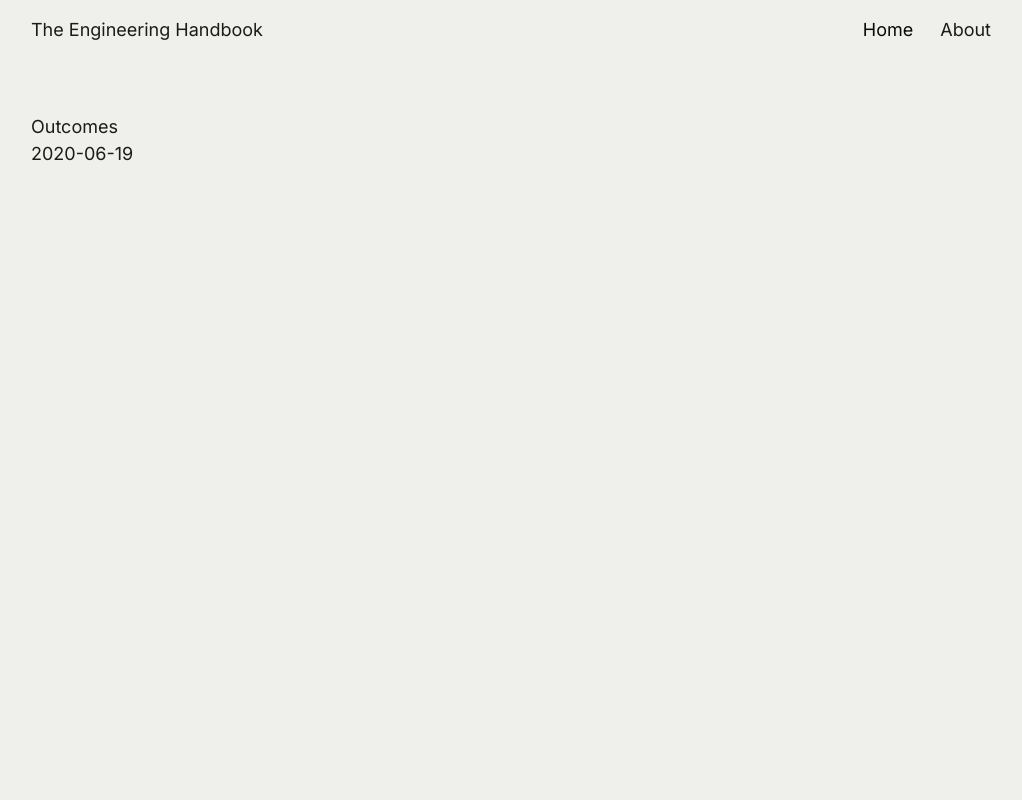
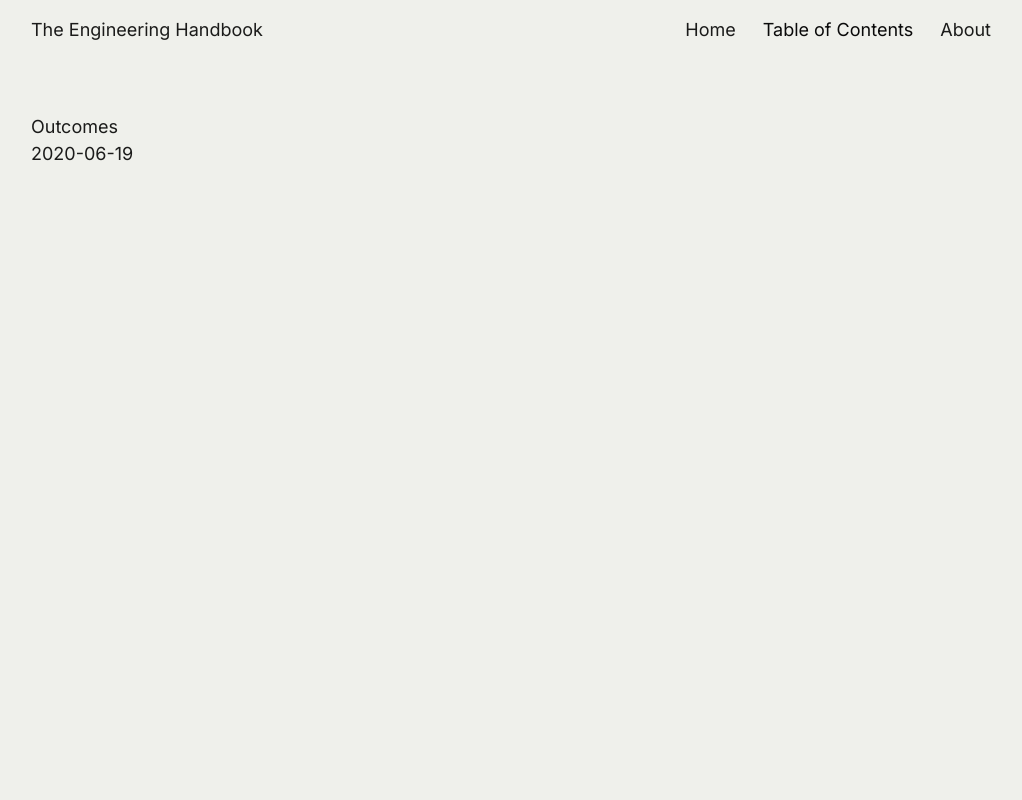
Before and after one commit to cyyapye/theengineeringhandbook-site, a Next.js app: page /content in a window 1280 px wide. Shown: the top 800 px of the page, without its empty margins (129-1151 px from the left). Built offline with nearby package versions, Linux system fonts and the light colour scheme.

Commit message:
add nav handler

```diff
--- a/components/layout.tsx
+++ b/components/layout.tsx
@@ -1,5 +1,7 @@
+import { useState } from 'react'
 import Head from "next/head"
 import Link from "next/link"
+import { useRouter } from 'next/router'
 import * as React from "react"
 import Author from "./author"
 import classnames from 'classnames'
@@ -15,6 +17,9 @@ export default function Layout({
     children: React.ReactNode
     home?: boolean
 }) {
+    const [showMenu, setShowMenu] = useState(false)
+    const router = useRouter()
+
     return (
         <section className="hero is-fullheight">
             <Head>
@@ -43,17 +48,22 @@ export default function Layout({
                                         {siteTitle}
                                     </a>
                                 </Link>
-                                <span className="navbar-burger burger" data-target="navbarMenu">
+                                <span className={classnames('navbar-burger', 'burger', { 'is-active': showMenu })} data-target="navbarMenuA" onClick={() => setShowMenu(!showMenu)}>
                                     <span></span>
                                     <span></span>
                                     <span></span>
                                 </span>
                             </div>
-                            <div id="navbarMenu" className="navbar-menu">
+                            <div id="navbarMenuA" className={classnames('navbar-menu', { 'is-active': showMenu })}>
                                 <div className="navbar-end">
                                     <Link href="/">
-                                        <a className="navbar-item is-active">
+                                        <a className={classnames('navbar-item', { 'is-active': router.pathname === '/' })}>
                                             Home
+                                        </a>
+                                    </Link>
+                                    <Link href="/content">
+                                        <a className={classnames('navbar-item', { 'is-active': router.pathname === '/content' })}>
+                                            Table of Contents
                                         </a>
                                     </Link>
                                     <Link href="/about">
```
